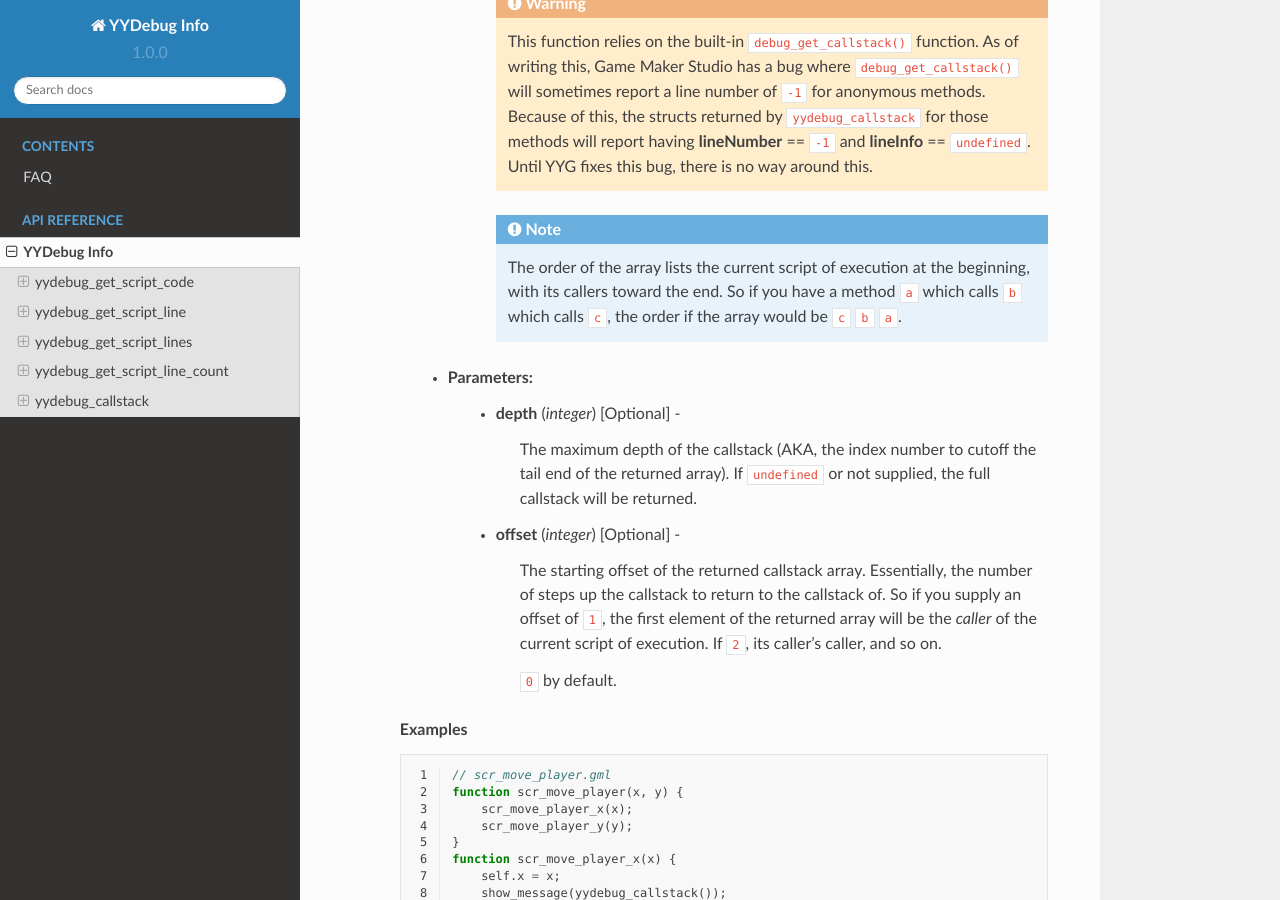
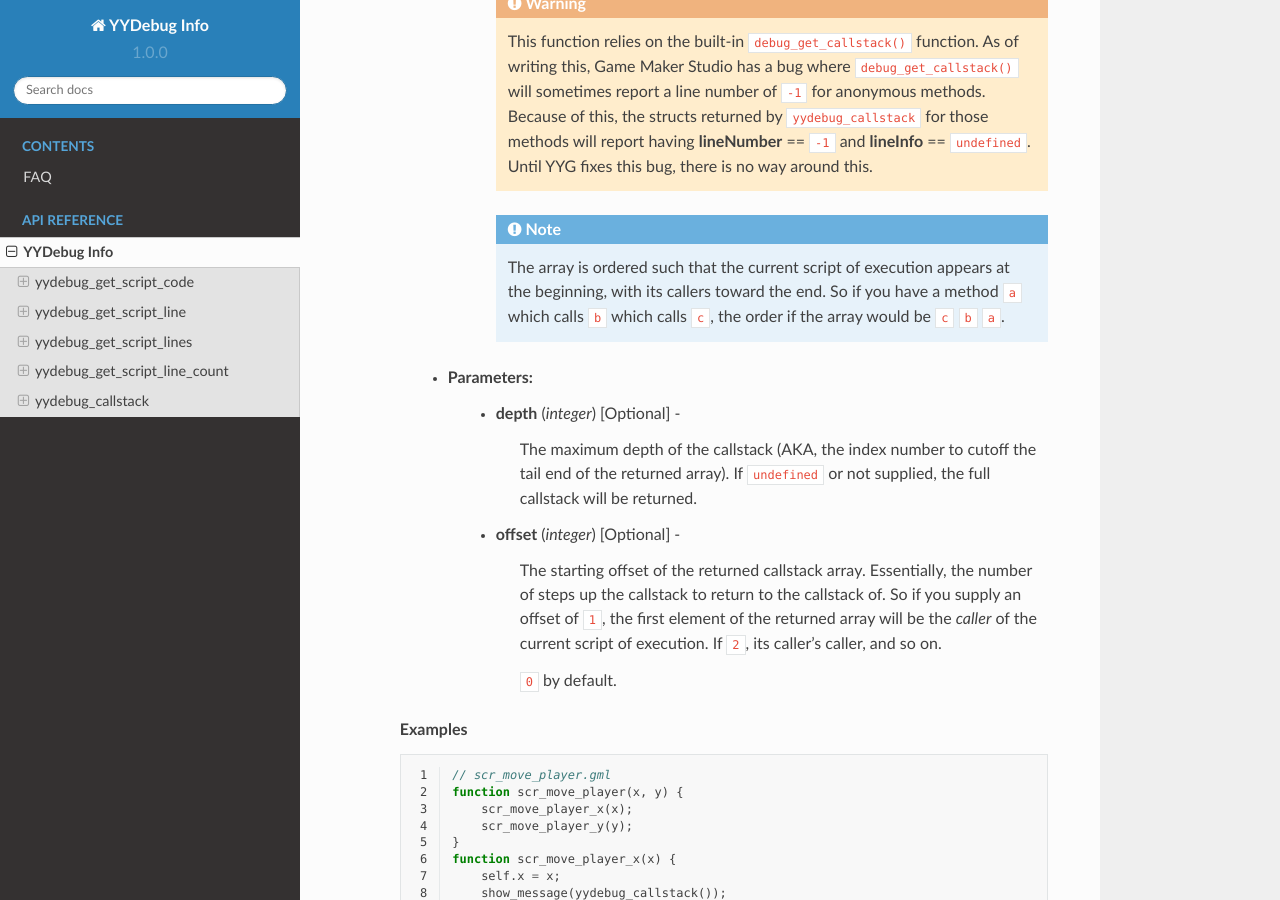
Before and after one commit to pixel-coffee/yydebuginfodocs, a Sphinx documentation site: the page built from docs/source/yydebug_info.rst, in a window 1280 px wide and 900 px high, scrolled down 3988 px. Built offline with Sphinx 7.4.7 and the Read the Docs theme 2.0.0, drawn with Linux system fonts in a browser that asks for light colours.

Commit message:
Update yydebug_info.rst

```diff
--- a/docs/source/yydebug_info.rst
+++ b/docs/source/yydebug_info.rst
@@ -212,7 +212,7 @@ yydebug_callstack
                 having **lineNumber** == ``-1`` and **lineInfo** == ``undefined``. Until YYG fixes this bug, there is no way around this.
 
             .. note::
-                The order of the array lists the current script of execution at the beginning, with its callers toward the end.
+                The array is ordered such that the current script of execution appears at the beginning, with its callers toward the end.
                 So if you have a method ``a`` which calls ``b`` which calls ``c``, the order if the array would be ``c`` ``b`` ``a``.
 
        * **Parameters:**
```
